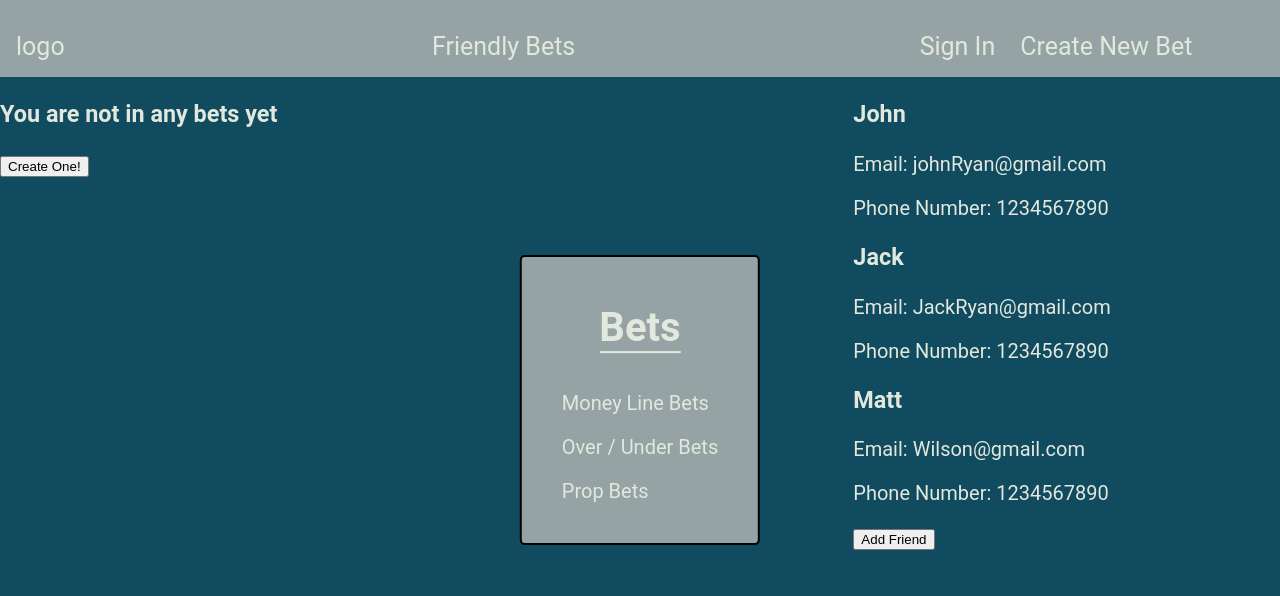
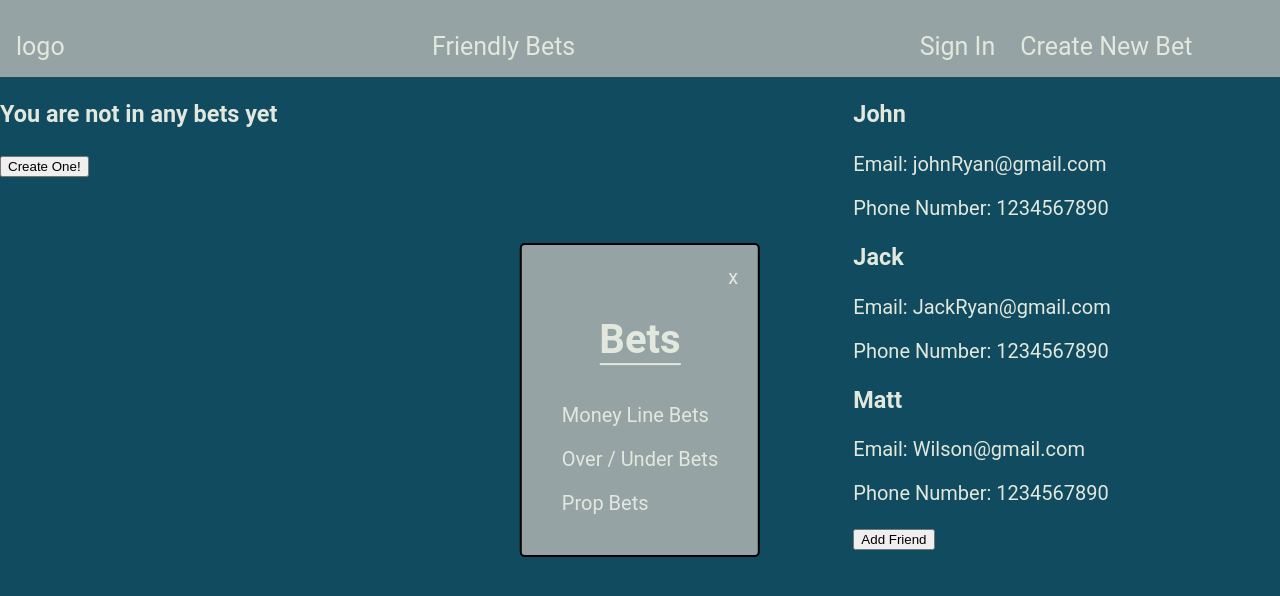
Before and after one commit to ThisisJackRyan/Friendly-Betting, a React (Create React App) app: page /Friendly-Betting/NewBet in a window 1280 px wide. Both pictures are taken after a click on the button "Create One!". Shown: the top 596 px of the page. Built offline with nearby package versions, Linux system fonts and the light colour scheme.

Commit message:
able to close betting nav

```diff
--- a/src/App.css
+++ b/src/App.css
@@ -195,7 +195,7 @@ body{
   text-align: center;
   margin-bottom: 1em;
 }
-.betNav span{
+.betNav h1 span{
   border-bottom: solid var(--alabaster) 2px;
 
 }
@@ -207,3 +207,12 @@ body{
   margin: 1em;
   flex-direction: column;
 }
+.betNav .x{
+  display: flex;
+  justify-content: right;
+  margin-bottom: 0.5rem;
+}
+.betNav .x span:hover{
+  cursor: pointer;
+  color: black;
+}
--- a/src/Components/Bets/BetNav.jsx
+++ b/src/Components/Bets/BetNav.jsx
@@ -1,7 +1,7 @@
 import React from 'react';
-import { Link, useNavigate } from 'react-router-dom';
+import {useNavigate } from 'react-router-dom';
 
-const BetNav = () => {
+const BetNav = (props) => {
     const navigate = useNavigate();
 
     const goToMoneyLine = () => {
@@ -15,6 +15,7 @@ const BetNav = () => {
     }
   return (
     <div className='betNav'>
+        <div className='x'><span onClick={props.swap} >x</span></div>
         <h1><span>Bets</span></h1>
         <div className='BettingLinks'>
             <div>
--- a/src/Components/Bets/DisplayAllBets.jsx
+++ b/src/Components/Bets/DisplayAllBets.jsx
@@ -20,7 +20,7 @@ const DisplayAllBets = () => {
         <div>
           <h3>You are not in any bets yet</h3>
           <button onClick={swapDisplay}>Create One!</button>
-          {display ? <BetNav /> : null}
+          {display ? <BetNav swap={swapDisplay}/> : null}
 
         </div>
       ) : (
```
